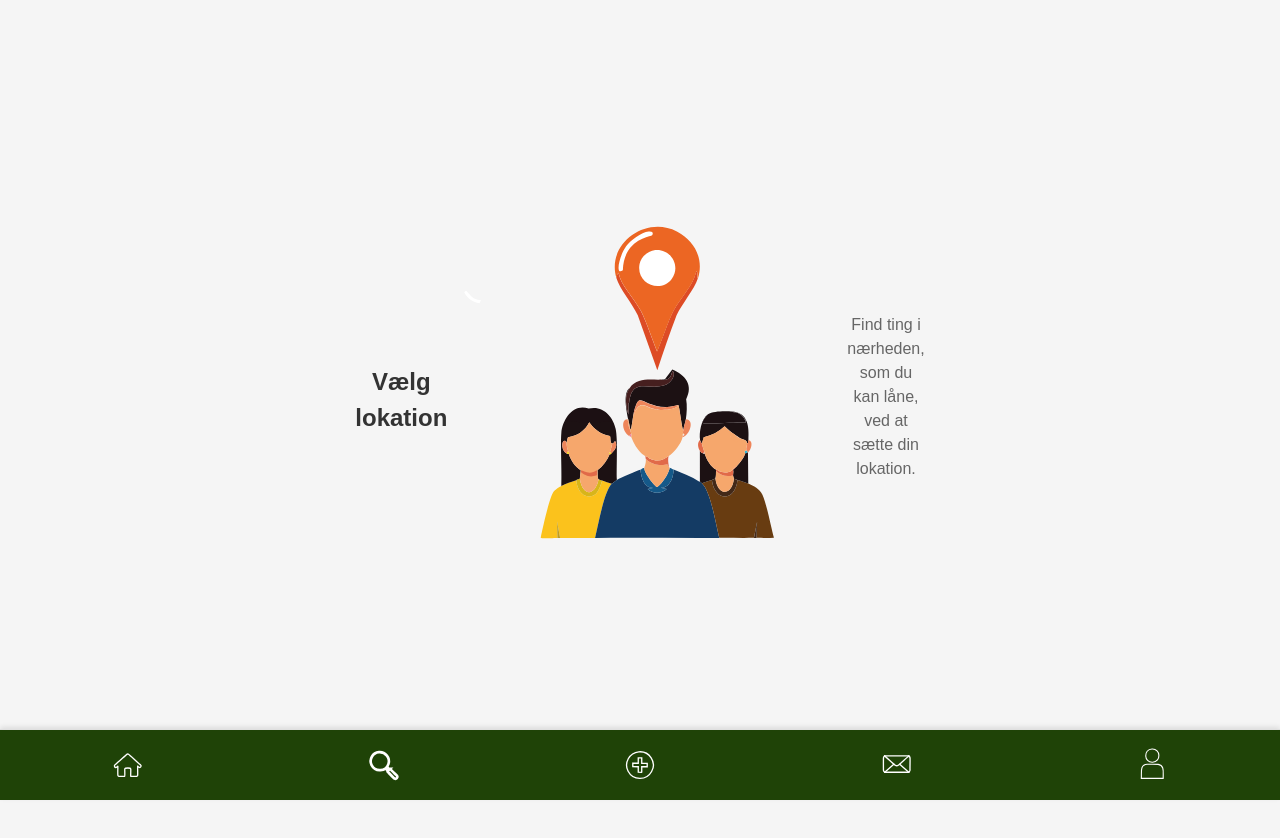
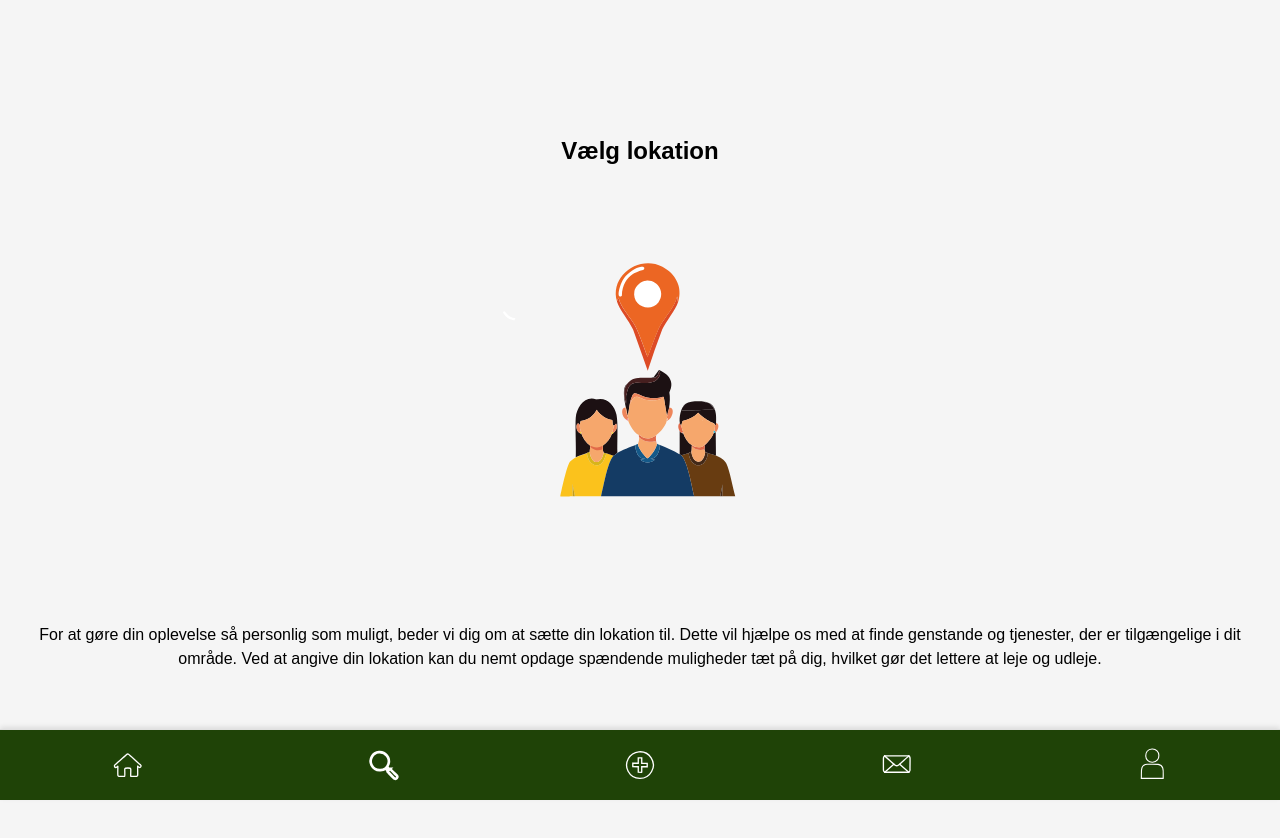
Before and after one commit to xxlindatrinh/lendlyfinal, a React (Vite) app: page /Onboarding in a window 1280 px wide. Both pictures are taken after a click on the button "Accepter". Shown: the top 838 px of the page. Built offline with nearby package versions, Linux system fonts and the light colour scheme.

Commit message:
onboarding

```diff
--- a/src/Components/Onboarding.jsx
+++ b/src/Components/Onboarding.jsx
@@ -1,20 +1,55 @@
-import React, { useState } from "react";
+import React, { useState, useEffect } from "react";
 import "../css/Onboarding.css";
 
 function Onboarding() {
-  const [page, setPage] = useState(1);
+  const [page, setPage] = useState(0); // 0 for terms, 1 for first onboarding page
 
-  // Function to handle "Accepter" button
+  // Function to handle swiping or clicking to the next page
+  const handleNextPage = () => {
+    if (page < 3) {
+      setPage(page + 1);
+    }
+  };
+
+  // Add touch event listeners for swipe detection
+  useEffect(() => {
+    const handleTouchStart = (e) => {
+      const touchStartX = e.touches[0].clientX;
+
+      const handleTouchMove = (e) => {
+        const touchEndX = e.touches[0].clientX;
+
+        // Detect swipe right to go back
+        if (touchEndX - touchStartX > 50) {
+          setPage((prevPage) => (prevPage > 0 ? prevPage - 1 : prevPage));
+          document.removeEventListener("touchmove", handleTouchMove);
+        }
+
+        // Detect swipe left to go forward
+        if (touchStartX - touchEndX > 50) {
+          handleNextPage();
+          document.removeEventListener("touchmove", handleTouchMove);
+        }
+      };
+
+      document.addEventListener("touchmove", handleTouchMove);
+    };
+
+    document.addEventListener("touchstart", handleTouchStart);
+
+    return () => {
+      document.removeEventListener("touchstart", handleTouchStart);
+    };
+  }, [page]);
+
+  // Function to handle accept button
   const handleAccept = () => {
-    if (page < 3) {
-      setPage(page + 1); // Go to the next onboarding page
-    }
-    // Add logic to proceed if onboarding is complete
+    setPage(1); // Go to the first onboarding page
   };
 
   return (
-    <div className="onboarding-container">
-      {page === 1 && (
+    <div className="onboarding-container" onClick={handleNextPage}>
+      {page === 0 && (
         <div className="terms-container">
           <h1>Generelle vilkår og betingelser</h1>
           <ul className="terms-list">
@@ -53,18 +88,56 @@ function Onboarding() {
           </button>
         </div>
       )}
-      {page > 1 && page <= 3 && (
+      {page === 1 && (
         <div className="image-slide">
-          <h2>Vælg lokation</h2> {}
+          <h2>Vælg lokation</h2>
           <img
-            src={`/ikoner/find_lokation.svg`}
-            alt={`Onboarding Slide ${page}`}
-            className="location-image"
+            src={`/ikoner/find_lokation.svg`} // Juster stien til dit billede
+            alt="Onboarding Slide 1"
+            className="location-image onboarding-image-1"
           />
           <p>
-            Find ting i nærheden, som du kan låne, ved at sætte din lokation.
-          </p>{" "}
-          {}
+            For at gøre din oplevelse så personlig som muligt, beder vi dig om
+            at sætte din lokation til. Dette vil hjælpe os med at finde
+            genstande og tjenester, der er tilgængelige i dit område. Ved at
+            angive din lokation kan du nemt opdage spændende muligheder tæt på
+            dig, hvilket gør det lettere at leje og udleje.
+          </p>
+        </div>
+      )}
+      {page === 2 && (
+        <div className="image-slide">
+          <h2>Lej og udlej</h2>
+          <img
+            src={`/ikoner/laan_og_del.svg`} // Juster stien til dit billede
+            alt="Onboarding Slide 2"
+            className="location-image onboarding-image-2"
+          />
+          <p>
+            Her kan du nemt leje genstande, du har brug for til specifikke
+            anledninger, eller udleje ting, du ikke længere bruger. Uanset om
+            det er festudstyr, sportsudstyr eller teknisk udstyr, har vi dig
+            dækket. Med et par klik kan du finde det, du skal bruge, eller dele
+            dine egne genstande med andre.
+          </p>
+        </div>
+      )}
+      {page === 3 && (
+        <div className="image-slide">
+          <h2>Lej og udlej sikkert</h2>
+          <img
+            src={`/ikoner/laan_sikkert.svg`} // Juster stien til dit billede
+            alt="Onboarding Slide 3"
+            className="location-image onboarding-image-3"
+          />
+          <p>
+            Når du lejer eller udlejer gennem vores platform, kan du være sikker
+            på, at din oplevelse er både sikker og pålidelig. Vi prioriterer din
+            tryghed ved at implementere grundige verifikationsprocedurer for
+            både lejere og udlejere. Vores platform tilbyder sikre
+            betalingsmetoder, så du kan fokusere på at finde det, du har brug
+            for, eller dele dine genstande uden bekymringer.
+          </p>
         </div>
       )}
     </div>
--- a/src/css/Onboarding.css
+++ b/src/css/Onboarding.css
@@ -66,46 +66,47 @@
 
 .image-slide {
   display: flex;
+  flex-direction: column; /* Changed to column for vertical layout */
   justify-content: center;
   align-items: center;
   width: 100%;
-  height: 100%;
+  height: auto; /* Allow height to adjust based on content */
 }
 
 .image-slide img {
-  max-width: 100%;
-  max-height: 100%;
+  width: 100%;
+  max-width: 300px;
+  height: auto;
   border-radius: 12px;
-}
-
-.onboarding-container {
-  display: flex;
-  flex-direction: column;
-  align-items: center;
-  text-align: center;
-  padding: 20px;
-}
-
-.terms-container,
-.image-slide {
-  width: 100%;
-  max-width: 400px;
-}
-
-.location-image {
-  width: 100%;
-  height: auto;
-  max-width: 300px; /* Set max width for larger image */
-  margin: 10px 0;
+  margin: 2px;
+  object-fit: cover;
 }
 
 .image-slide h2 {
   font-size: 1.5rem;
-  color: #333;
+  color: #000000;
+  margin-bottom: 10px; /* Space between heading and image */
 }
 
 .image-slide p {
   font-size: 1rem;
-  color: #666;
-  margin-top: 10px;
+  color: #000000;
 }
+
+.onboarding-image-1 {
+  width: 100%; /* Juster bredde, hvis nødvendigt */
+  max-width: 300px; /* Juster maksimal bredde for billede 1 */
+  height: auto; /* Behold aspektforholdet */
+}
+
+.onboarding-image-2 {
+  width: 100%; /* Juster bredde, hvis nødvendigt */
+  max-width: 600px; /* Juster maksimal bredde for billede 2 */
+  height: auto; /* Behold aspektforholdet */
+}
+
+.onboarding-image-3 {
+  width: 100%; /* Juster bredde, hvis nødvendigt */
+  max-width: 600px; /* Juster maksimal bredde for billede 2 */
+  height: auto; /* Behold aspektforholdet */
+}
```
